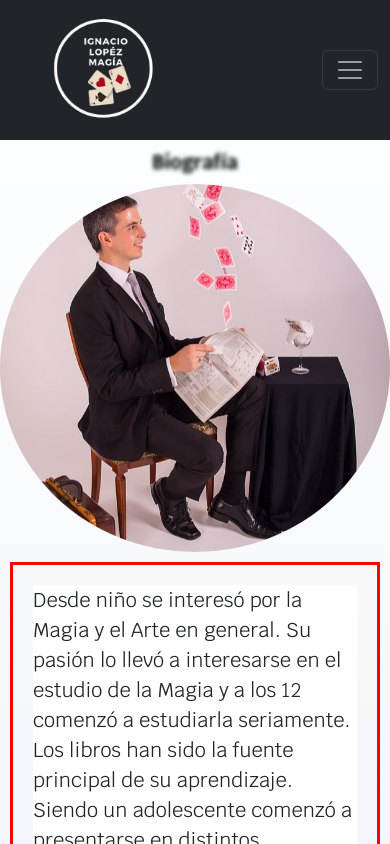
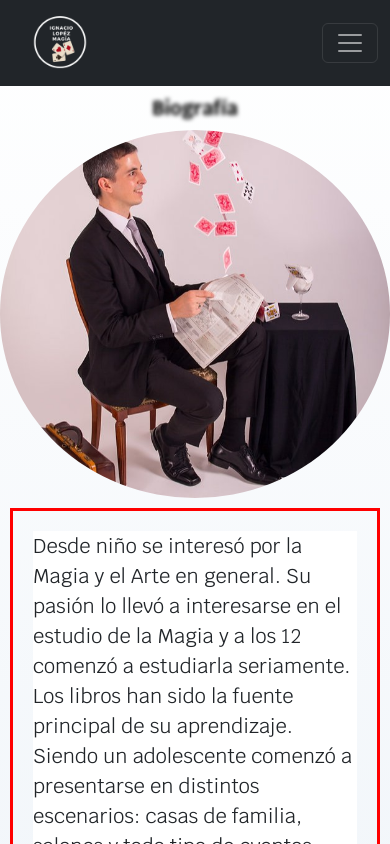
Before and after one commit to dhdiego/IgnacioLopezMagia, a plain HTML site: page pages/bio.html in a window 390 px wide. Shown: the top 844 px of the page. Drawn offline with nearby package versions, Linux system fonts and the light colour scheme.

Commit message:
responsive imagen index

```diff
--- a/css/styles.css
+++ b/css/styles.css
@@ -549,6 +549,10 @@
 
 /* ---------vista celular */
 @media (max-width: 500px) {
+
+  .logo {
+    width: 100px;
+  }
   h1 {
     font-size: 20px;
   }
```
Also changed, not shown: index.html (+1 -1 lines).
